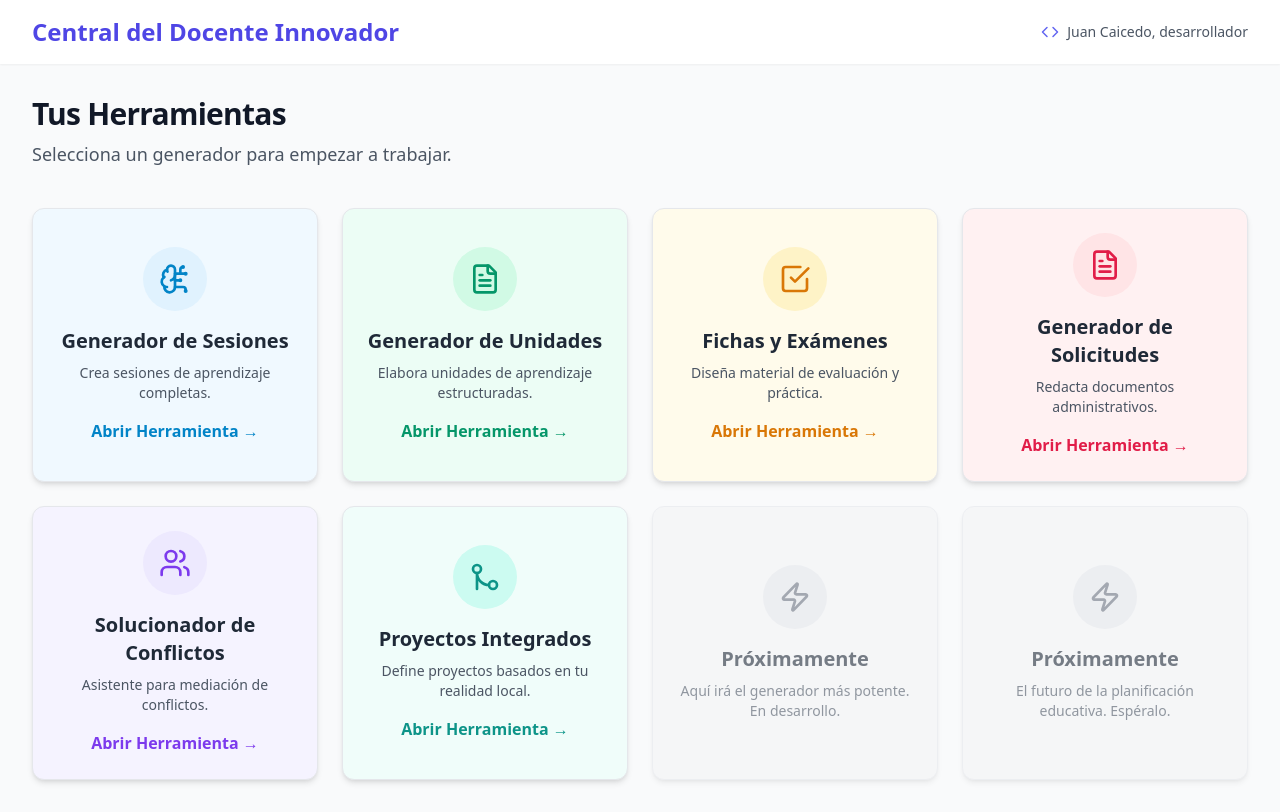
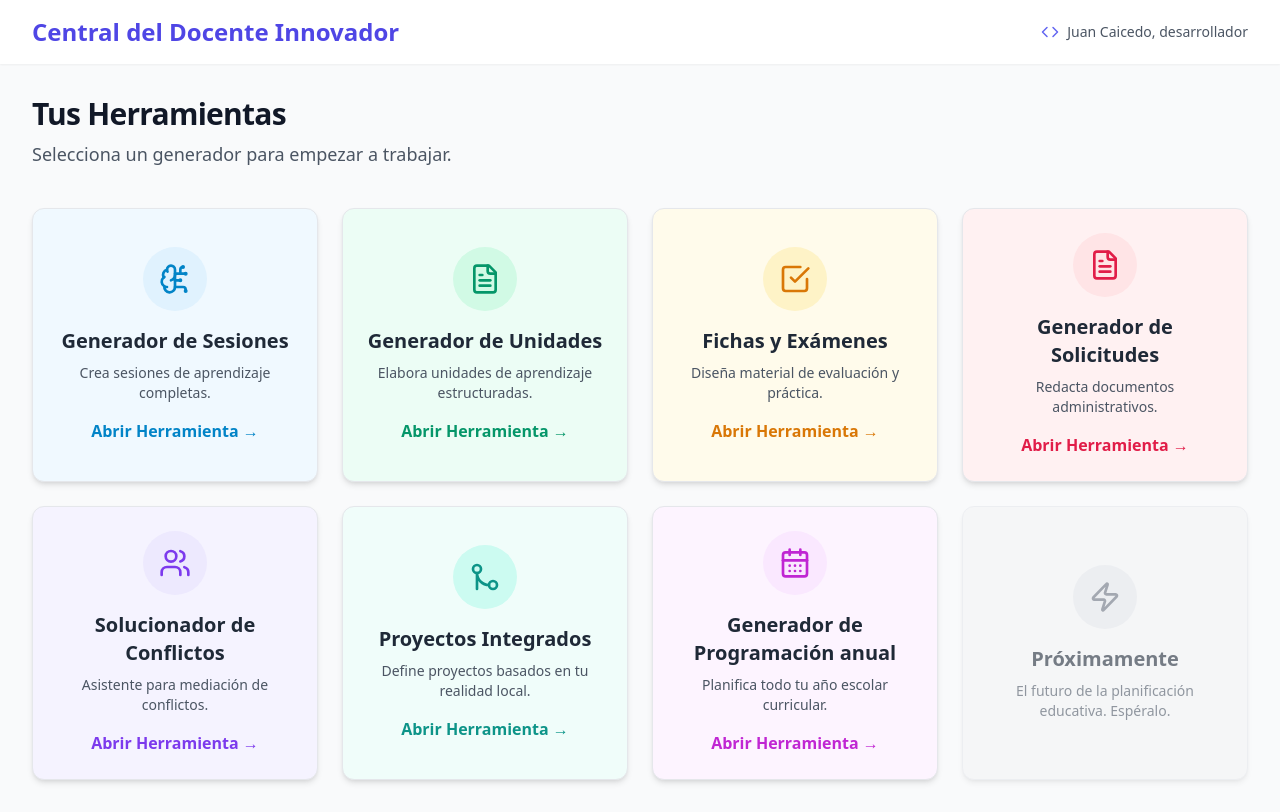
Before and after one commit to juanineo123/SIUTE-GENERAL-DE-IA, a React (Vite) app: page / in a window 1280 px wide. Both pictures are taken after a click on the button "Entrar a la Suite". Built offline with nearby package versions, Linux system fonts and the light colour scheme.

Commit message:
Añadir Generador de Programación Anual y restaurar colores

```diff
--- a/src/App.jsx
+++ b/src/App.jsx
@@ -1,5 +1,6 @@
 import React, { useState } from 'react';
-import { BrainCircuit, FileText, CheckSquare, Users, GitMerge, Zap, ArrowRight, X, Loader2, Code } from 'lucide-react';
+// He mantenido la importación del nuevo icono CalendarDays
+import { BrainCircuit, FileText, CheckSquare, Users, GitMerge, Zap, ArrowRight, X, Loader2, Code, CalendarDays } from 'lucide-react';
 
 // --- Global Styles for Animations (Sin cambios) ---
 const GlobalStyles = () => (
@@ -70,12 +71,11 @@ const Header = () => (
     </header>
 );
 
-// ***** MODIFICACIÓN 1: El componente ahora acepta una clase para el fondo de la tarjeta *****
+// ***** CUIDADO 1: He restaurado TU versión del componente que acepta los colores *****
 const IframeModuleCard = ({ icon, title, description, onClick, disabled = false, iconColor = 'bg-indigo-100 text-indigo-600', hoverBorderColor = 'hover:border-indigo-500', cardBgColor = 'bg-white' }) => (
     <button
         onClick={onClick}
         disabled={disabled}
-        // ***** Se aplican los colores de fondo y borde *****
         className={`group block h-full rounded-xl border p-6 text-center shadow-md transition-all duration-300 ${disabled ? 'opacity-60 cursor-not-allowed bg-gray-100' : `${cardBgColor} ${hoverBorderColor} hover:shadow-xl hover:-translate-y-1`}`}
     >
         <div className={`mx-auto flex h-16 w-16 items-center justify-center rounded-full ${disabled ? 'bg-gray-200 text-gray-500' : iconColor}`}>
@@ -93,7 +93,7 @@ const IframeModuleCard = ({ icon, title, description, onClick, disabled = false,
 
 
 const Dashboard = ({ setView }) => {
-    // ***** MODIFICACIÓN 2: Se añade 'cardBgColor' a cada herramienta con un color suave *****
+    // ***** CUIDADO 2: He restaurado los colores para cada herramienta Y he añadido uno nuevo para el generador anual *****
     const tools = [
         { id: 1, title: "Generador de Sesiones", description: "Crea sesiones de aprendizaje completas.", url: "https://glistening-starlight-1588bf.netlify.app/", icon: <BrainCircuit size={32} />, iconColor: "bg-sky-100 text-sky-600", hoverBorderColor: "hover:border-sky-500", cardBgColor: "bg-sky-50" },
         { id: 2, title: "Generador de Unidades", description: "Elabora unidades de aprendizaje estructuradas.", url: "https://vocal-cendol-d4bf47.netlify.app/", icon: <FileText size={32} />, iconColor: "bg-emerald-100 text-emerald-600", hoverBorderColor: "hover:border-emerald-500", cardBgColor: "bg-emerald-50" },
@@ -101,6 +101,8 @@ const Dashboard = ({ setView }) => {
         { id: 4, title: "Generador de Solicitudes", description: "Redacta documentos administrativos.", url: "https://fancy-profiterole-01445b.netlify.app/", icon: <FileText size={32} />, iconColor: "bg-rose-100 text-rose-600", hoverBorderColor: "hover:border-rose-500", cardBgColor: "bg-rose-50" },
         { id: 5, title: "Solucionador de Conflictos", description: "Asistente para mediación de conflictos.", url: "https://elegant-duckanoo-d702fe.netlify.app/", icon: <Users size={32} />, iconColor: "bg-violet-100 text-violet-600", hoverBorderColor: "hover:border-violet-500", cardBgColor: "bg-violet-50" },
         { id: 6, title: "Proyectos Integrados", description: "Define proyectos basados en tu realidad local.", url: "https://jocular-concha-e30cbd.netlify.app/", icon: <GitMerge size={32} />, iconColor: "bg-teal-100 text-teal-600", hoverBorderColor: "hover:border-teal-500", cardBgColor: "bg-teal-50" },
+        // ***** ASÍ ES COMO SE INTEGRA EL NUEVO GENERADOR CON SU PROPIO COLOR *****
+        { id: 7, title: "Generador de Programación anual", description: "Planifica todo tu año escolar curricular.", url: "https://unrivaled-unicorn-fe7373.netlify.app/", icon: <CalendarDays size={32} />, iconColor: "bg-fuchsia-100 text-fuchsia-600", hoverBorderColor: "hover:border-fuchsia-500", cardBgColor: "bg-fuchsia-50" },
     ];
 
     return (
@@ -110,6 +112,7 @@ const Dashboard = ({ setView }) => {
 
             <div className="mt-10 grid grid-cols-1 gap-6 sm:grid-cols-2 lg:grid-cols-4">
                 {tools.map(tool => (
+                    // ***** CUIDADO 3: Me aseguro de pasar las propiedades de color al componente *****
                     <IframeModuleCard
                         key={tool.id}
                         icon={tool.icon}
@@ -121,12 +124,7 @@ const Dashboard = ({ setView }) => {
                         cardBgColor={tool.cardBgColor}
                     />
                 ))}
-                <IframeModuleCard
-                    icon={<Zap size={32} />}
-                    title="Próximamente"
-                    description="Aquí irá el generador más potente. En desarrollo."
-                    disabled
-                />
+                {/* ***** CUIDADO 4: He dejado solo UN bloque de "Próximamente" como pediste ***** */}
                  <IframeModuleCard
                     icon={<Zap size={32} />}
                     title="Próximamente"
@@ -138,11 +136,10 @@ const Dashboard = ({ setView }) => {
     );
 };
 
-// --- El resto del código permanece exactamente igual ---
-
 const IframeView = ({ url, setView }) => {
     const [loading, setLoading] = useState(true);
     const getToolTitle = (currentUrl) => {
+        // ***** CUIDADO 5: He añadido el nuevo generador aquí también para que su título aparezca en la ventana *****
         const toolMap = {
             "https://glistening-starlight-1588bf.netlify.app/": "Generador de Sesiones",
             "https://vocal-cendol-d4bf47.netlify.app/": "Generador de Unidades",
@@ -150,6 +147,7 @@ const IframeView = ({ url, setView }) => {
             "https://fancy-profiterole-01445b.netlify.app/": "Generador de Solicitudes",
             "https://elegant-duckanoo-d702fe.netlify.app/": "Solucionador de Conflictos",
             "https://jocular-concha-e30cbd.netlify.app/": "Proyectos Integrados",
+            "https://unrivaled-unicorn-fe7373.netlify.app/": "Generador de Programación anual",
         };
         return toolMap[currentUrl] || "Herramienta";
     };
```
Also changed, not shown: 1 other file (tests, documents, lock files or other folders).
